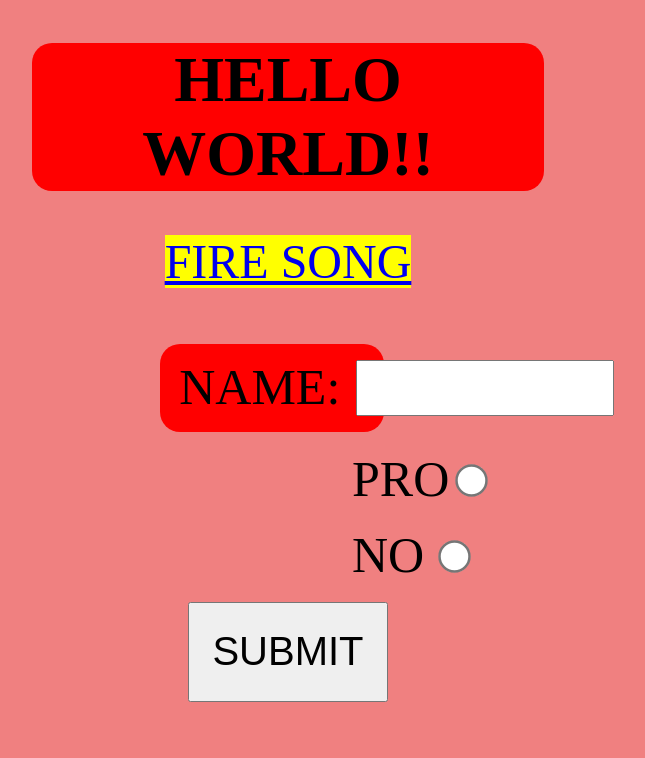
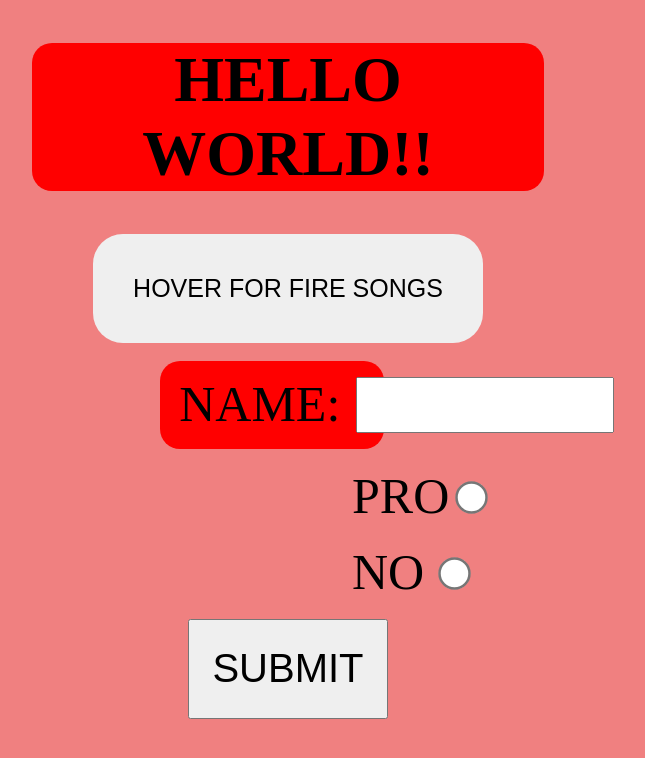
Before and after one commit to gaghackz/website, a plain HTML site: page index.html in a window 1280 px wide. Shown: the whole page, without its empty margins (360-1005 px from the left). Drawn offline with Linux system fonts and the light colour scheme.

Commit message:
dropdown list added

```diff
--- a/index.html
+++ b/index.html
@@ -10,11 +10,20 @@
     <font size = "6">
     <h1 align = "center">HELLO WORLD!!</h1>
     </font>
-  <font size = "7">
-    <div class = "meow">
-   <mark> <a href = "https://www.youtube.com/watch?v=mZVnuPQNRA8&pp=ygUFa3RtYms%3D" target = "_blank"> FIRE SONG</a></mark>
+  <div class = "center">
+    <div class = "dropdown">
+      <font size = "6">
+      <div class = "button-container"><button class = "dropdown-button">HOVER FOR FIRE SONGS</button> </div>
+      <div class = "meow">
+     <a href = "https://youtu.be/mZVnuPQNRA8" target = "_blank"> KTMBK</a>
+     <a href = "https://youtu.be/lEi613gA8h8" target = "_blank"> Lamhe</a>
+     <a href = "https://youtu.be/vA86QFrXoho" target = "_blank"> Alag Aasmaan</a>
+     <a href = "https://youtu.be/sFMRqxCexDk" target = "_blank"> Choo Lo</a>
+    </div>
+
   </div>
   </font>
+  </div>
    <br>
    <form>
    <div class = "bow">
--- a/style.css
+++ b/style.css
@@ -16,13 +16,54 @@ h1{
     margin-right:30%;
     border-radius: 20px;
 }
+
+.dropdown-button{
+    align-items: center;
+    padding:40px;
+    text-align:center;
+    font-size: 25px;
+    border:none;
+    border-radius: 30px;
+    cursor:pointer;
+}
+.button-container{
+    text-align:center;
+}
+
+.center{
+    display:flex;
+    justify-content: center;
+    align-items: center;
+
+}
+
+
 div.meow{
-    text-align:center;
-    margin-left: 15rem;
-    margin-right:15rem;
+
+    display:none;
+    margin-left: 38rem;
+    margin-right:38rem;
+    background-color:lightblue;
+
+
 
 
 }
+.meow a{
+    text-decoration: none;
+    color:black;
+    padding: 11px 12px;
+    display:block;
+}
+
+.meow a:hover{
+    background-color:rgb(6, 154, 223);
+}
+.dropdown:hover .meow{
+    display:block;
+}
+
+
 div.bow{
     text-align: center;
     background-color: red;
```
